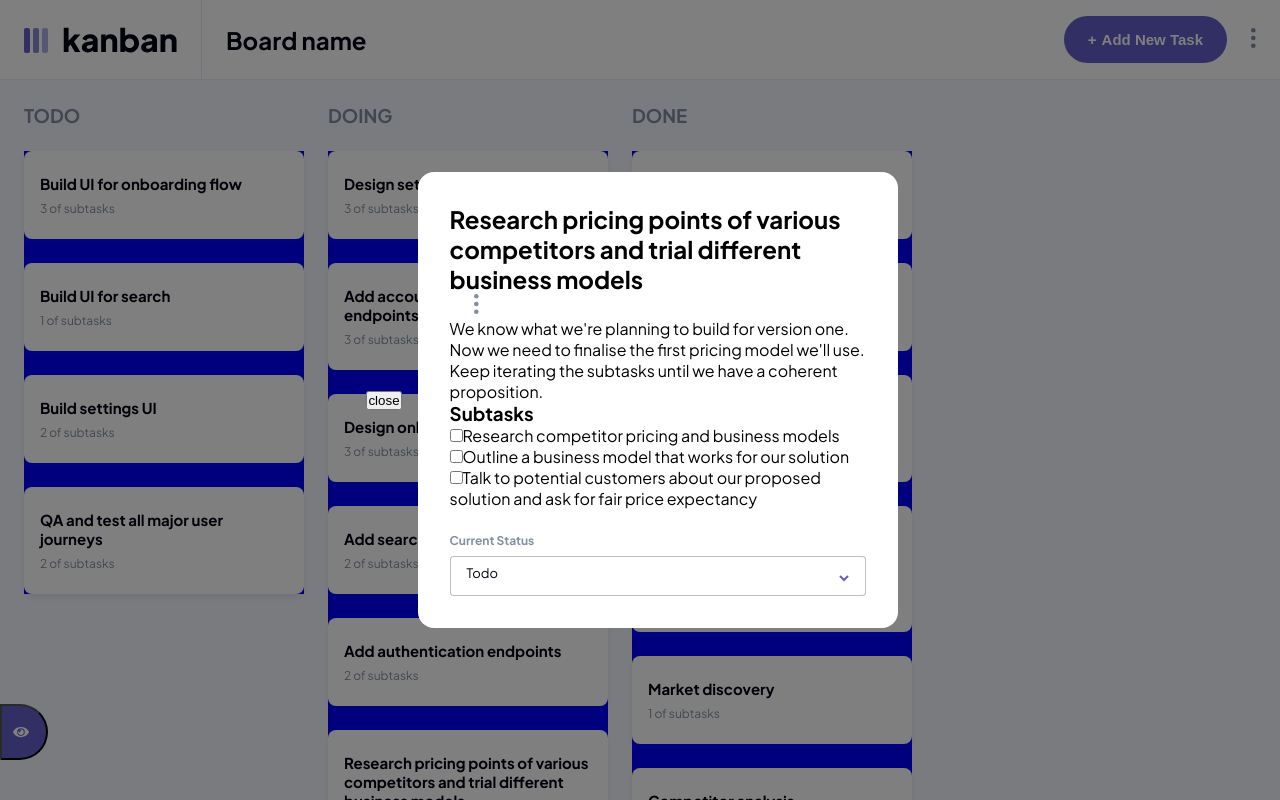
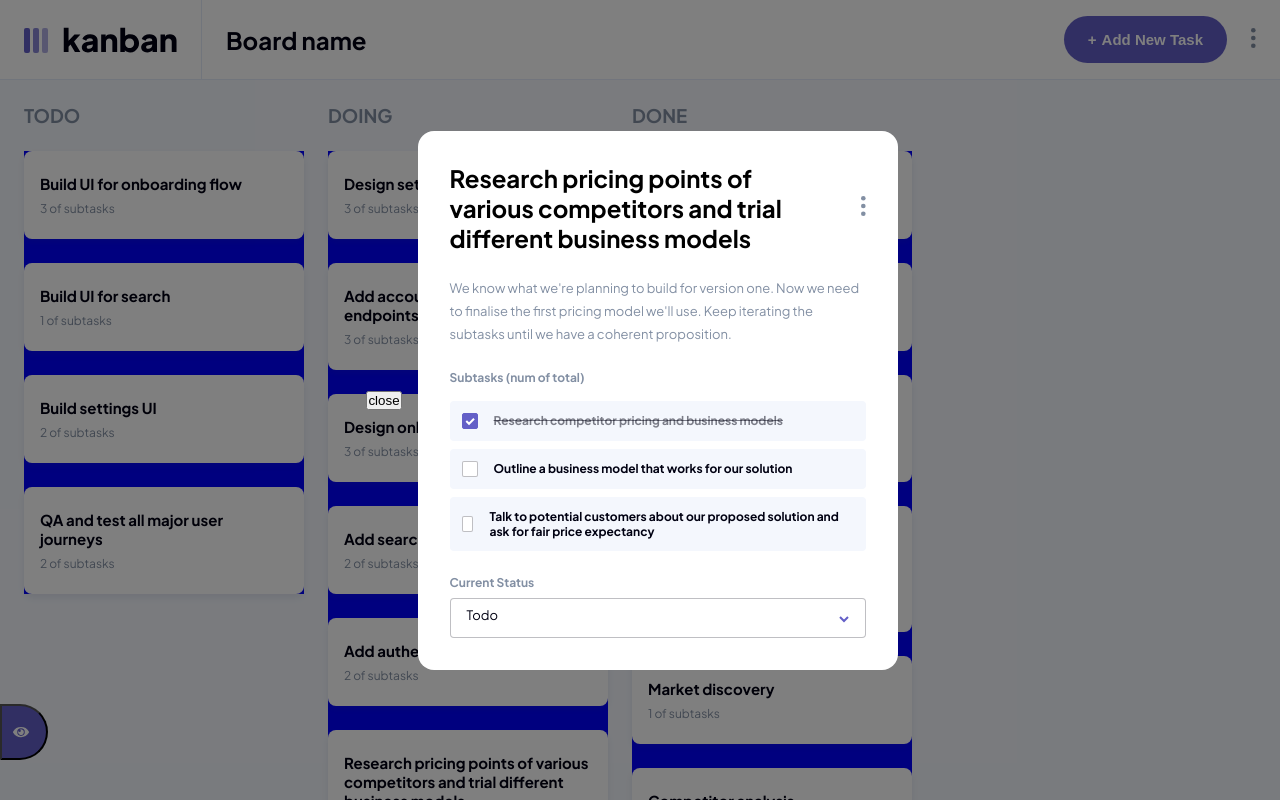
Before and after one commit to Cats-n-coffee/fem-kabanBoard-FE, a Vue app: page / in a window 1280 px wide. Both pictures are taken after a click on the element 468 px from the left and 793 px from the top of the page. Built offline with nearby package versions, Linux system fonts and the light colour scheme.

Commit message:
styles for task view modal

```diff
--- a/src/assets/main.css
+++ b/src/assets/main.css
@@ -14,6 +14,7 @@ desktop: 1000px
   --button-secondary-font: #635FC7;
   --white: #FFFFFF;
   --blur: rgba(0, 0, 0, 0.5);
+  --primary-fade-25: rgba(99, 95, 199, 0.25);
 }
 
 *,
@@ -45,6 +46,7 @@ body[data-theme="light"] {
   --form-label: #828FA3;
   --board-actions: #FFFFFF;
   --form-input: rgba(0, 1, 18, 0.25);
+  --font-primary-50: rgba(0, 1, 18, 0.5);
 }
 
 body[data-theme="dark"] {
@@ -58,6 +60,7 @@ body[data-theme="dark"] {
   --form-label: #FFFFFF;
   --board-actions: #20212C;
   --form-input: rgba(255, 255, 255, 0.25);
+  --font-primary-50: rgba(255, 255, 255, 0.5);
 }
 
 #app {
--- a/src/components/common/CheckboxRibbon.vue
+++ b/src/components/common/CheckboxRibbon.vue
@@ -1,8 +1,17 @@
 <template>
     <div>
-        <div v-for="({ title, isCompleted }, index) in subtasks" :key="index">
-            <input type="checkbox" :value="isCompleted" :id="title" />
-            <label :for="title">{{ title }}</label>
+        <div
+          v-for="({ title, isCompleted }, index) in subtasks"
+          :key="index"
+          class="row-wrapper"
+          :class="{ completed: isCompleted }"
+        >
+            <label :for="title">
+                <input type="checkbox" :checked="isCompleted" :id="title" />
+                <span>
+                    {{ title }}
+                </span>
+            </label>
         </div>
     </div>
 </template>
@@ -21,3 +30,67 @@ withDefaults(defineProps<Props>(), {
     subtasks: () => [],
 });
 </script>
+
+<style scoped lang="less">
+.row-wrapper {
+    background-color: var(--dark);
+    padding: 12px;
+    border-radius: 4px;
+    margin-top: 8px;
+
+    label {
+        font-size: 12px;
+        line-height: 15px;
+        color: var(--font-primary);
+        font-weight: 700;
+        display: flex;
+    }
+
+    input[type="checkbox"] {
+        appearance: none;
+    }
+
+    input[type="checkbox"] + span {
+        display: flex;
+        align-items: center;
+    }
+
+    input[type="checkbox"] + span:before {
+        content: '';
+        display: inline-block;
+        width: 16px;
+        height: 16px;
+        border: 1px solid var(--form-input);
+        background-color: var(--light);
+        border-radius: 2px;
+        margin-right: 16px;
+    }
+
+    input[type="checkbox"]:checked + span:before {
+        content: url('src/assets/images/icon-check.svg');
+        background-color: var(--primary);
+        padding: 0 0 6px 2px;
+        border: 1px solid var(--primary);
+    }
+
+    input[type="checkbox"]:focus + span:before {
+        outline: 1px solid var(--primary-fade-25);
+    }
+
+    &:hover {
+        background-color: var(--primary-fade-25);
+        cursor: pointer;
+
+        label {
+            cursor: pointer;
+        }
+    }
+
+    &.completed {
+        label > span {
+            text-decoration: line-through;
+            color: var(--font-primary-50);
+        }
+    }
+}
+</style>
--- a/src/components/common/FormSelect.vue
+++ b/src/components/common/FormSelect.vue
@@ -75,12 +75,16 @@ const selectOption = (option: string) => {
     border: 1px solid var(--form-input);
     border-radius: 4px;
 
+    &:hover {
+        outline: 1px solid var(--primary);
+    }
+
+    &.active {
+        outline: 1px solid var(--primary);
+    }
+
     &.active .custom-options {
         display: block;
-    }
-
-    option {
-        background-color: var(--light);
     }
 }
 
--- a/src/components/modals/TaskViewModal.vue
+++ b/src/components/modals/TaskViewModal.vue
@@ -1,17 +1,18 @@
 <template>
     <div class="view-task-modal">
-        <div>
+        <div class="task-title-actions">
             <h2>{{ title }}</h2>
             <EllipsisButton
+                class="task-actions"
                 :show-edit-modal="showEditTaskModal"
                 :show-delete-modal="showDeleteTaskModal"
                 edit-action-text="Edit Task"
                 delete-action-text="Delete Task"
             />
         </div>
-        <p>{{ description }}</p>
-        <div>
-            <h3>Subtasks</h3>
+        <p v-if="description" class="task-description">{{ description }}</p>
+        <div class="task-subtasks">
+            <h3 class="form-label">Subtasks ({{ numberOfCompletedTasks }})</h3>
             <CheckboxRibbon :subtasks="subtasks" />
         </div>
         <FormSelect label="Current Status" for-attr="view-task-select" />
@@ -19,6 +20,7 @@
 </template>
 
 <script setup lang="ts">
+import { computed } from 'vue';
 import { storeToRefs } from 'pinia';
 import CheckboxRibbon from '../common/CheckboxRibbon.vue';
 import EllipsisButton from '../common/EllipsisButton.vue';
@@ -42,11 +44,16 @@ const showDeleteTaskModal = () => {
     console.log('delete task modal');
     setModalName('deleteTask');
 };
+
+const numberOfCompletedTasks = computed(() => {
+    return 'num of total';
+});
 </script>
 
 <style scoped lang="less">
 .view-task-modal {
     max-width: 480px;
+    width: 100%;
     margin: 0 16px;
     background-color: var(--light);
     border-radius: 16px;
@@ -57,7 +64,25 @@ const showDeleteTaskModal = () => {
     }
 }
 
-.task-actions {
-    z-index: 5;
+.task-title-actions {
+    display: flex;
+    justify-content: space-between;
+    align-items: center;
+
+    .task-actions {
+        height: 100%;
+    }
+}
+
+.task-description {
+    font-size: 13px;
+    font-weight: 500;
+    line-height: 23px;
+    color: var(--font-secondary);
+    padding-top: 24px;
+}
+
+.task-subtasks {
+
 }
 </style>
```
Also changed, not shown: src/assets/images/icon-vertical-ellipsis.svg.
